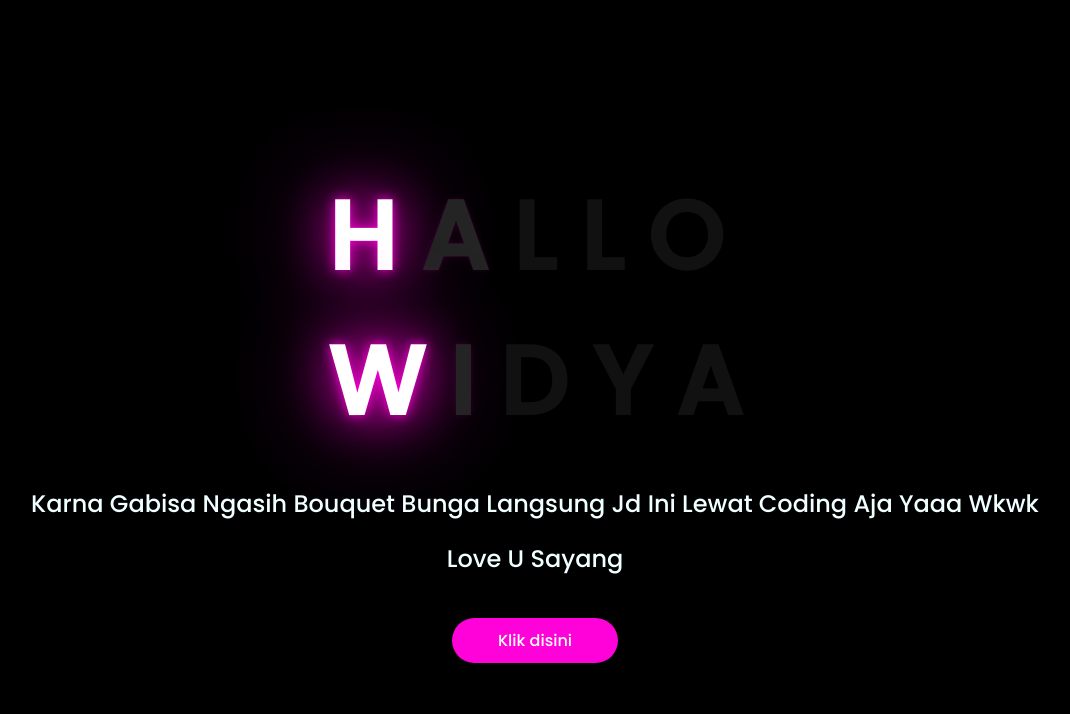
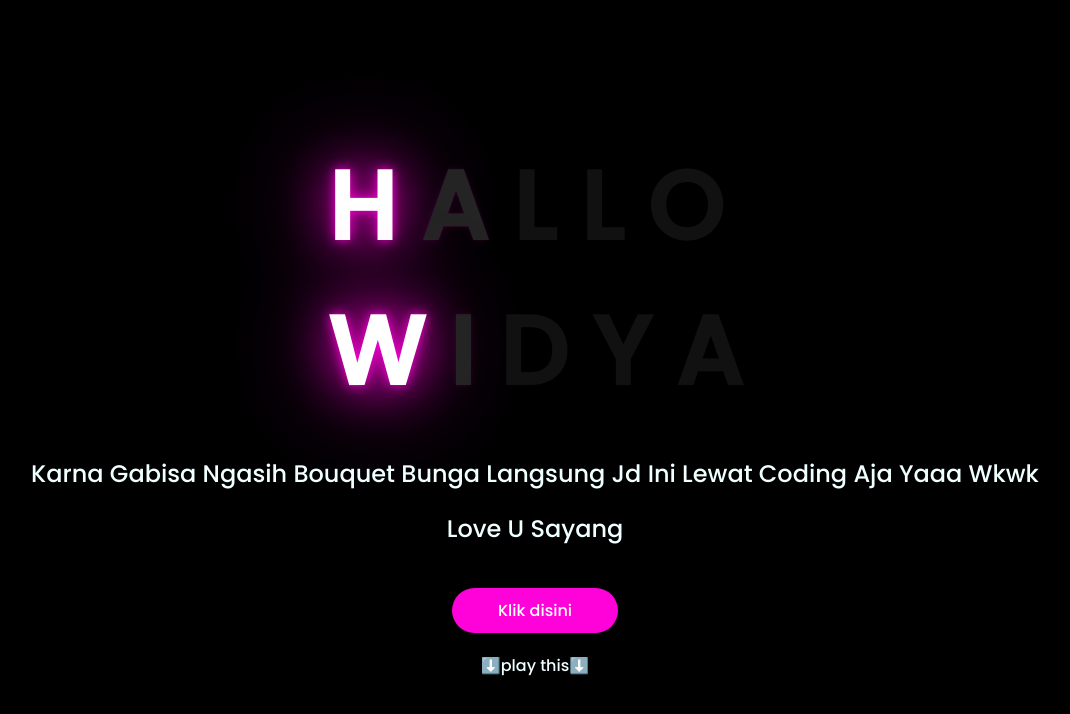
Before and after one commit to Rifqin-11/Flowers, a plain HTML site: page index.html in a window 1280 px wide. Shown: the whole page, without its empty margins (113-1183 px from the left). Drawn offline with Linux system fonts and the light colour scheme.

Commit message:
New Update

```diff
--- a/css/style.css
+++ b/css/style.css
@@ -16,6 +16,11 @@ body{
     font-size: 6rem;
     font-weight: 900;
     display: block;
+}
+
+.music{
+    margin-top: 30px;
+    margin-bottom: 5px;
 }
 .greetings > span{
     animation: glow 2.5s ease-in-out infinite;
--- a/index.html
+++ b/index.html
@@ -35,5 +35,14 @@
     <div class="button">
         <a href="flower.html">Klik disini</a>
     </div>
+
+    <div class="music">
+        <span>⬇️play this⬇️</span>
+    </div>
+
+    <!-- <embed src="" loop="true" autostart="true" width="2" height="2">
+        <audio controls="controls" controls preload="auto" autoplay="auto" loop mutet playsinline>
+            <source src="Y2meta.app - HIVI! - Satu-Satunya (Official Lyric Video) (128 kbps)_2.mp3">
+        </audio> -->
 </body>
 </html>
```
Also changed, not shown: flower.html (+6 -0 lines), main.js (line endings or trailing spaces), 1 other file.
